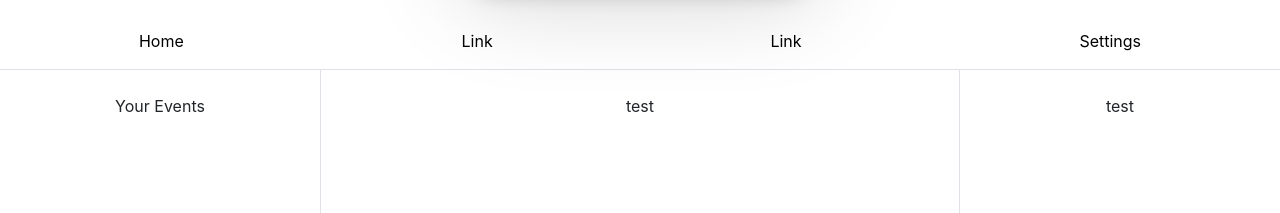
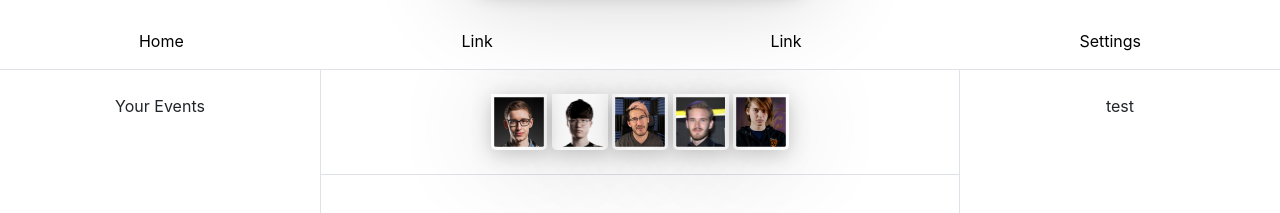
Before and after one commit to atsang14/gamersgrid_hackathon, a website: page public/dashboard.html in a window 1280 px wide. Shown: the part 361-574 px from the top of the page. Drawn offline with nearby package versions, Linux system fonts and the light colour scheme.

Commit message:
adding pro-players

```diff
--- a/public/assets/css/style.css
+++ b/public/assets/css/style.css
@@ -45,3 +45,7 @@
 	overflow-y: hidden;
 	z-index: -1;
 }
+
+.pro-players {
+	overflow-y: visible;
+}
--- a/public/dashboard.html
+++ b/public/dashboard.html
@@ -22,7 +22,18 @@
 		<div class="col-sm-3 py-4">
 			Your Events
 		</div>
-		<div class="col-sm-6 border-left border-right py-4">test</div>
+		<div class="col-sm-6 border-left border-right px-0">
+			<div class="pro-players border-bottom py-4">
+				<img src="assets/images/bjergeson.jpg" alt="bjergeson">
+				<img src="assets/images/Faker.png" alt="faker">
+				<img src="assets/images/markiplier.jpg" alt="markiplier">
+				<img src="assets/images/pewdiepie.jpg" alt="pewdiepie">
+				<img src="assets/images/Sasha.jpg" alt="Sasha">
+			</div>
+			<div class="community">
+
+			</div>
+		</div>
 		<div class="col-sm-3 py-4">test</div>
 	</div>
 </body>
```
Also changed, not shown: public/assets/images/Faker.png (added), public/assets/images/Sasha.jpg (added), public/assets/images/bjergeson.jpg (added), public/assets/images/markiplier.jpg (added), public/assets/images/pewdiepie.jpg (added).
